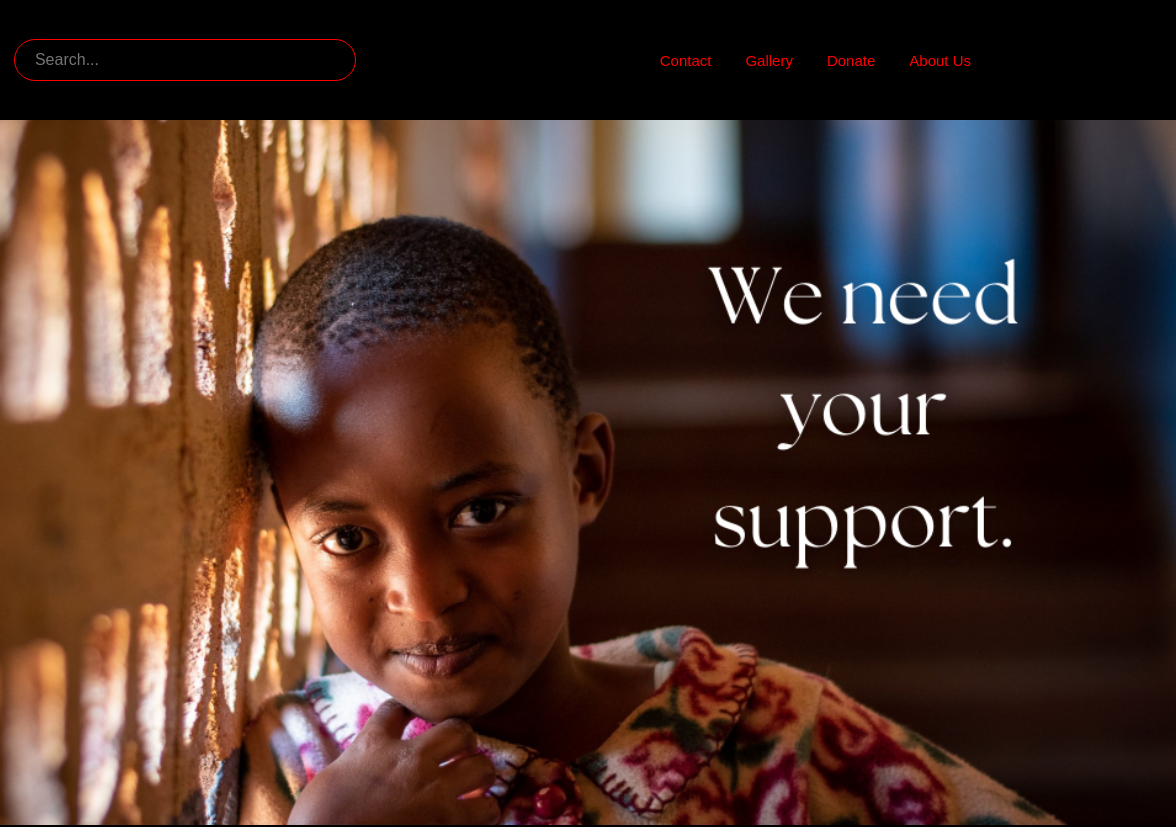
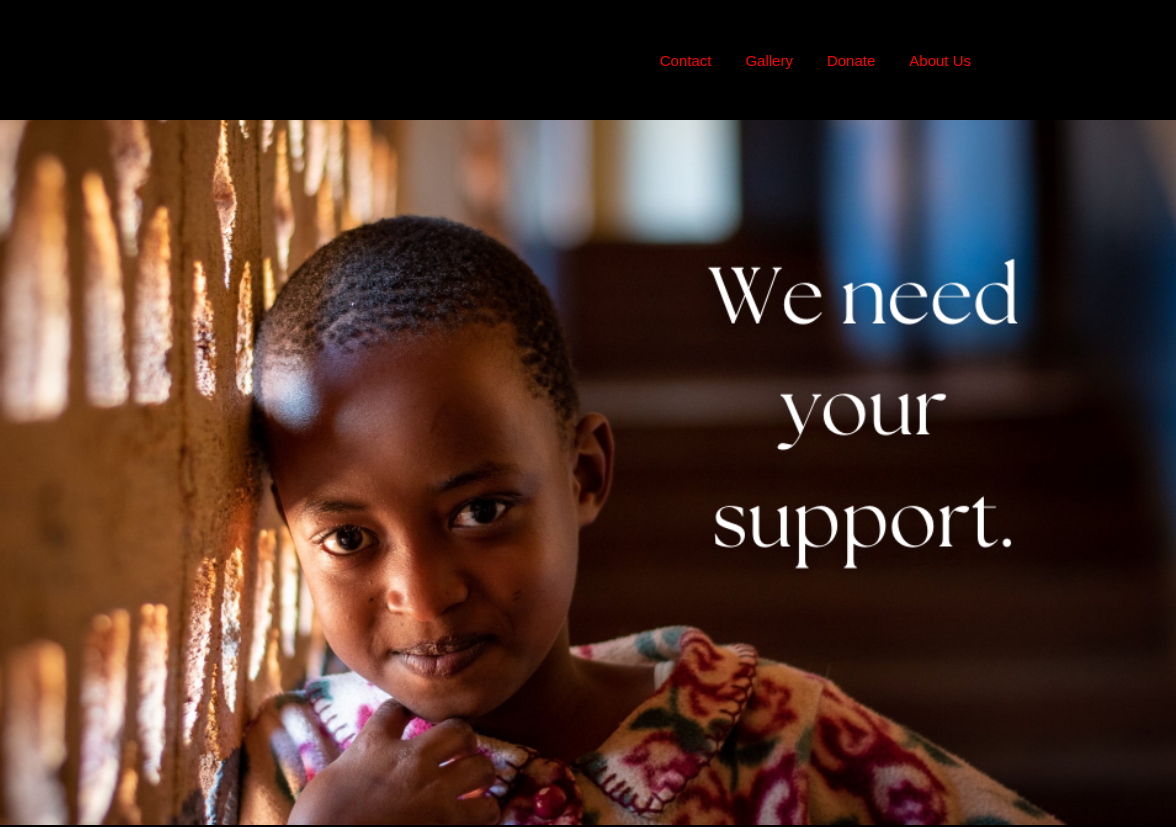
Before and after one commit to kori5181/prerana-, a plain HTML site: page index.html in a window 1280 px wide. Shown: the top 827 px of the page, 104-1280 px from the left. Drawn offline with Linux system fonts and the light colour scheme; grey boxes are pictures that could not be loaded.

Commit message:
Update index.html

```diff
--- a/index.html
+++ b/index.html
@@ -338,7 +338,6 @@
 
     <div class="wrapper">
         <img class="logo" src="WhatsApp_Image_2025-02-27_at_16.00.15_b85efd61-removebg-preview (1).png" alt="Prerana logo">
-        <input type="text" class="search" placeholder="Search...">
         <div class="wrapper-content">
             <div class="space>">
             <div class="dropdown">
```
